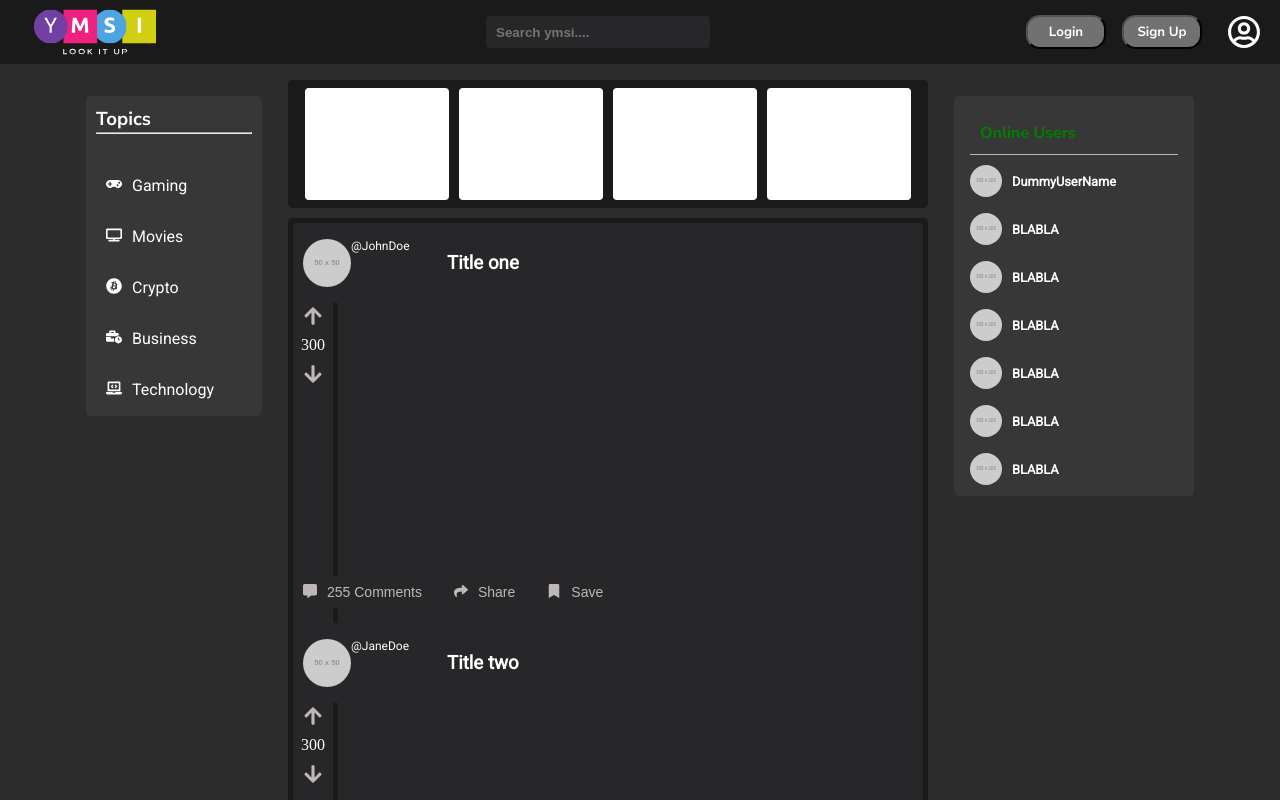
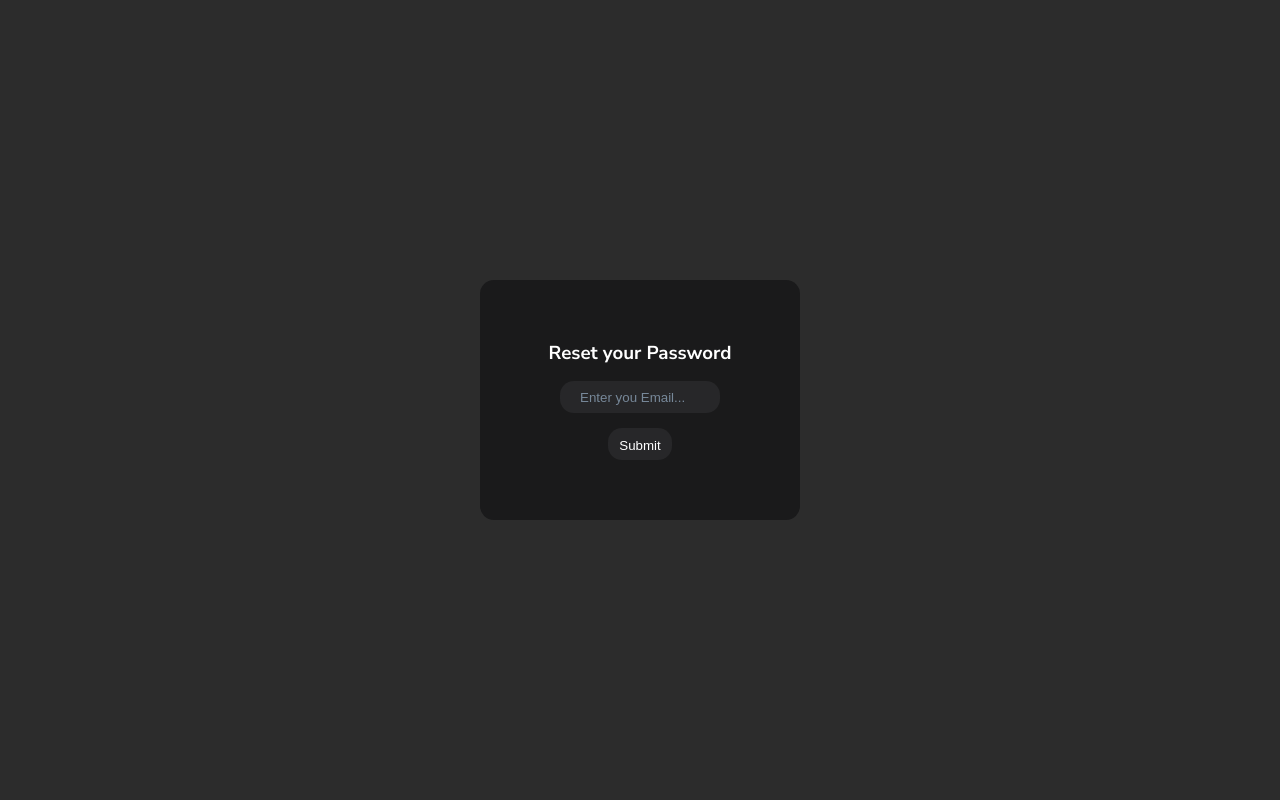
Before and after one commit to MPKreuzberg/ymsi, a React (Create React App) app in the folder client/front-react/: page /recover in a window 1280 px wide. Shown: the top 800 px of the page. Built offline with nearby package versions, Linux system fonts and the light colour scheme.

Commit message:
added some test routes

```diff
--- a/client/front-react/package.json
+++ b/client/front-react/package.json
@@ -9,6 +9,7 @@
     "react": "^18.2.0",
     "react-dom": "^18.2.0",
     "react-icons": "^4.7.1",
+    "react-router-dom": "^6.6.2",
     "react-scripts": "5.0.1",
     "web-vitals": "^2.1.4"
   },
--- a/client/front-react/src/App.css
+++ b/client/front-react/src/App.css
@@ -8,7 +8,6 @@
     --ThinBGBlack: #373737;
 
 }
-
 *{
     box-sizing: border-box;
     padding: 0;
--- a/client/front-react/src/App.js
+++ b/client/front-react/src/App.js
@@ -1,29 +1,22 @@
 import './App.css';
+import { BrowserRouter as Router, Route, Routes } from 'react-router-dom';
 import { CreateUserPage } from './components/CreateUserPage/CreateUserPage';
 import { LoginPage } from './components/LoginPage/LoginPage';
 import { ResetPassword } from './components/ResetPassword/ResetPassword';
-import Nav from './components/Navigation/Nav.jsx';
-import Post from './components/Post/Post';
-import SideBarLeft from './components/SideBarLeft/SideBarLeft';
-import SideBarRight from './components/SideBarRight/SideBarRight';
-import Trending from './components/Trending/Trending';
+import Home from './Home.jsx';
 
 function App() {
   return (
-    <div className="App">
-      {/* <ResetPassword /> */}
-      {/* <CreateUserPage /> */}
-      {/* <LoginPage /> */}
-      <Nav />
-      <div className='flex-app'>
-        <SideBarLeft />
-        <div className='mainContent'>
-          <Trending />
-          <Post />
-        </div>
-          <SideBarRight />
+    <Router>
+      <div className="App">
+        <Routes>
+          <Route path='/' element={<Home />}/>
+          <Route path='/login' element={<LoginPage/>} />
+          <Route path="/signup" element={<CreateUserPage />} />
+          <Route path='/recover' element={<ResetPassword />} />
+        </Routes>
       </div>
-    </div>
+    </Router>
   );
 }
 
--- /dev/null
+++ b/client/front-react/src/Home.jsx
@@ -0,0 +1,26 @@
+import React from 'react'
+import './App.css'
+
+import Nav from './components/Navigation/Nav.jsx';
+import Post from './components/Post/Post';
+import SideBarLeft from './components/SideBarLeft/SideBarLeft';
+import SideBarRight from './components/SideBarRight/SideBarRight';
+import Trending from './components/Trending/Trending';
+
+function Home() {
+  return (
+    <div className='HomePage-container'>
+        <Nav />
+        <div className='flex-app'>
+            <SideBarLeft />
+            <div className='mainContent'>
+                <Trending />
+                <Post />
+            </div>
+            <SideBarRight />
+        </div>
+    </div>
+  )
+}
+
+export default Home;
--- a/client/front-react/src/components/CreateUserPage/CreateUserPage.jsx
+++ b/client/front-react/src/components/CreateUserPage/CreateUserPage.jsx
@@ -5,6 +5,8 @@ import Logo from '../../assets/logoymsi.svg'
 export const CreateUserPage = () => {
   return (
     <div className='createuser-container'>
+      <div className="create-acc">
+
         <div className="logo">
             <img src={Logo} alt="" />
             <p>A place to share knowledge</p>
@@ -19,6 +21,7 @@ export const CreateUserPage = () => {
                 <input type="submit" value="Submit" id='create-btn' />
             </div>
         </div>
+      </div>
     </div>
   )
 }
--- a/client/front-react/src/components/CreateUserPage/createuserpage.css
+++ b/client/front-react/src/components/CreateUserPage/createuserpage.css
@@ -1,14 +1,21 @@
 .createuser-container {
+    width: 100vw;
+    height: 100vh;
+    display: flex;
+    align-items: center;
+    justify-content: center;
+    padding: 10px;
+}
+.create-acc{
+    width: 20rem;
+    height: 30rem;
+    border-radius: 14px;
     background-color: var(--MainBGBlack);
-    width: 20rem;
-    height: 35rem;
-    margin: 10rem auto;
-    border-radius: 14px;
     display: flex;
     flex-direction: column;
     align-items: center;
     justify-content: space-evenly;
-    padding: 10px;
+
 }
 .logo{
     width: 100%;
--- a/client/front-react/src/components/LoginPage/LoginPage.jsx
+++ b/client/front-react/src/components/LoginPage/LoginPage.jsx
@@ -5,6 +5,7 @@ import Logo from '../../assets/logoymsi.svg'
 export const LoginPage = () => {
   return (
     <div className='loginpage-container'>
+      <div className="login">
         <div className="logo">
             <img src={Logo} alt="" />
             <h3>Login</h3>
@@ -15,8 +16,9 @@ export const LoginPage = () => {
             <input type="submit" value='Submit' id='login-btn'/>
         </div>
         <div className="reset-password">
-            <p>Forgot Password? <a href="#">Click here</a> to Reset Password</p>
+            <p>Forgot Password? <a href="/recover">Click here</a> to Reset Password</p>
         </div>
+      </div>
     </div>
   )
 }
--- a/client/front-react/src/components/LoginPage/loginpage.css
+++ b/client/front-react/src/components/LoginPage/loginpage.css
@@ -1,14 +1,21 @@
 .loginpage-container{
-    background-color: var(--MainBGBlack);
-    width: 20rem;
-    height: 25rem;
-    margin: 10rem auto;
-    border-radius: 14px;
+    width: 100vw;
+    height: 100vh;
+    display: flex;
+    align-items: center;
+    justify-content: center;
+
+}
+.login{
     display: flex;
     flex-direction: column;
     align-items: center;
     justify-content: space-between;
     padding: 10px;
+    height: 20rem;
+    width: 20rem;
+    background-color: var(--MainBGBlack);
+    border-radius: 14px;
 }
 .logo{
     display: flex;
--- a/client/front-react/src/components/Navigation/Nav.jsx
+++ b/client/front-react/src/components/Navigation/Nav.jsx
@@ -2,6 +2,7 @@ import React from 'react'
 import './nav.css';
 import Logo from '../../assets/logoymsi.svg'
 import {FaRegUserCircle} from 'react-icons/fa'
+
 
 export default function Nav() {
   return (
--- a/client/front-react/src/components/ResetPassword/ResetPassword.jsx
+++ b/client/front-react/src/components/ResetPassword/ResetPassword.jsx
@@ -4,9 +4,12 @@ import './resetpassword.css'
 export const ResetPassword = () => {
   return (
     <div className='reset-psw-container'>
+      <div className="reset-psw">
+
         <h3>Reset your Password</h3>
         <input type="email"  placeholder='Enter you Email...'/>
         <input type="submit" value="Submit" id='reset-btn' />
+      </div>
     </div>
   )
 }
--- a/client/front-react/src/components/ResetPassword/resetpassword.css
+++ b/client/front-react/src/components/ResetPassword/resetpassword.css
@@ -1,15 +1,22 @@
 .reset-psw-container{
-    background-color: var(--MainBGBlack);
-    width: 20rem;
-    height: fit-content;
-    margin: 10rem auto;
-    border-radius: 14px;
+    width: 100vw;
+    height: 100vh;
+    display: flex;
+    align-items: center;
+    justify-content: center;
+    padding: 10px;
+
+}
+.reset-psw{
     display: flex;
     flex-direction: column;
     align-items: center;
     justify-content: center;
-    padding: 10px;
-    gap: 1rem;
+    gap: 15px;
+    width: 20rem;
+    height: 15rem;
+    background-color: var(--MainBGBlack);
+    border-radius: 14px;
 }
 .reset-psw-container h3{
     color: #fff;
--- a/client/front-react/src/components/SideBarRight/SideBarRight.jsx
+++ b/client/front-react/src/components/SideBarRight/SideBarRight.jsx
@@ -76,5 +76,3 @@ export default function SideBarRight() {
     </div>
   )
 }
-
-{/* <FaUser /> <h4>@Username</h4> */}
```
Also changed, not shown: 1 other file (tests, documents, lock files or other folders). Lines whose indentation alone changed are shown as unchanged.
